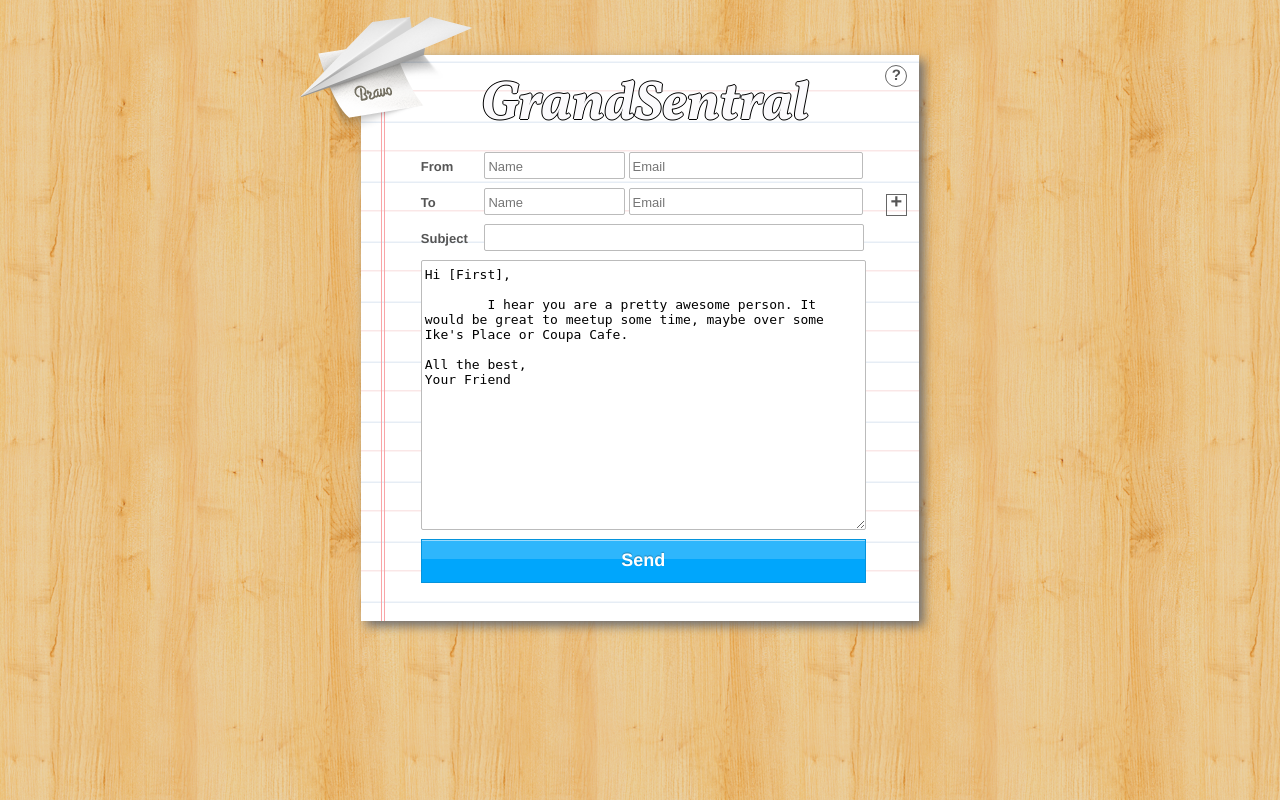
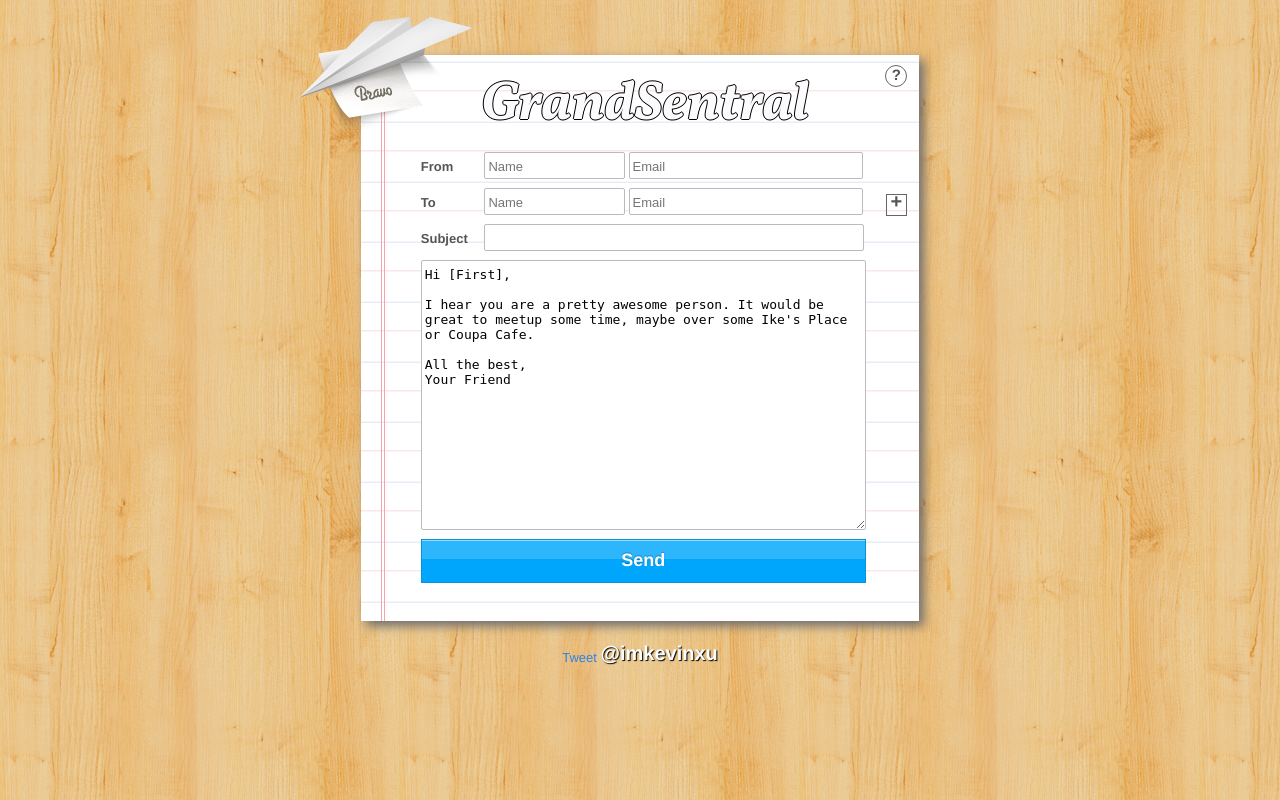
Before and after one commit to imkevinxu/grandsentral, a Django app: page / in a window 1280 px wide. Run offline with Django 3.2, Linux system fonts and the light colour scheme; parts of the project's set-up code (start-up, migrations or seed data) failed here and were passed over; some libraries are stand-ins or nearby versions.

Commit message:
added socialbox

```diff
--- a/notes/notes.txt
+++ b/notes/notes.txt
@@ -41,6 +41,7 @@ favicon
 responsive
 apple icon
 social icons (fb, twitter) on intro and success page
+ribbon for social icons
 made by...
 use mysql
 
@@ -56,6 +57,7 @@ Email Designkids, BASES, AKPsi
 ASSU Campaigns
 Email GDOCS - Mail Merge Interviews
 Email GDOCS - Survey People
+Greek - AKPsi, SYZ, KDPhi, Sigma Theta Psi (Bauer)
 
 USE CASES
 =========
@@ -65,3 +67,4 @@ Meetup Organizers
 	- All past attendees of eventbrite/meetup
 Event invitations
 Thank you letters
+Hallmark Industry
--- a/static/css/app.css
+++ b/static/css/app.css
@@ -3,7 +3,7 @@ body { background: url(/static/img/purty_wood.png); }
 .error { color: red; }
 .clearfix { clear: both; }
 
-#home {
+.container {
 	margin-top:55px;
 	margin-bottom:20px;
 }
@@ -184,6 +184,32 @@ h1#title span.focus { color: #CACACA; }
 }
 
 
+/*
+	Social Box
+
+*/
+
+#socialbox {
+	margin-top:25px;
+}
+
+.fb-like {
+	top:-2px;
+}
+
+a#imkevinxu {
+	color:white;
+	font-weight:bold;
+	font-size:20px;
+	top:-2px;
+	position:relative;
+	text-shadow: 1px 1px 1px #000;
+}
+
+a#imkevinxu:hover {
+	color:inherit;
+	text-shadow: none;
+}
 
 
 
@@ -208,3 +234,15 @@ h1#title span.focus { color: #CACACA; }
 	left: -80px;
   }
 }
+
+@-moz-keyframes fly {
+  0% {
+    top: -180px;
+    left: 200px;
+  }
+
+  100% {
+    top: -45px;
+	left: -80px;
+  }
+}
--- a/templates/base.html
+++ b/templates/base.html
@@ -43,7 +43,33 @@
 </head>
 <body>
 
-	{% block content%}{% endblock %}
+	<div id="fb-root"></div>
+	<script>(function(d, s, id) {
+	  var js, fjs = d.getElementsByTagName(s)[0];
+	  if (d.getElementById(id)) return;
+	  js = d.createElement(s); js.id = id;
+	  js.src = "//connect.facebook.net/en_US/all.js#xfbml=1&appId=150490615032311";
+	  fjs.parentNode.insertBefore(js, fjs);
+	}(document, 'script', 'facebook-jssdk'));</script>
+
+	<div class="container">
+
+		{% block content%}{% endblock %}
+
+
+   		<div class="row">
+    		<div class="six columns centered center" id="socialbox">
+
+				<div class="fb-like" data-href="http://grandsentral.com/" data-send="false" data-layout="button_count" data-width="50" data-show-faces="true"></div>
+
+				<a href="https://twitter.com/share" class="twitter-share-button" data-url="http://grandsentral.com/" data-text="Check out GrandSentral, the easiest way to send personalized emails" data-via="GrandSentral" data-related="GrandSentral">Tweet</a>
+<script>!function(d,s,id){var js,fjs=d.getElementsByTagName(s)[0];if(!d.getElementById(id)){js=d.createElement(s);js.id=id;js.src="//platform.twitter.com/widgets.js";fjs.parentNode.insertBefore(js,fjs);}}(document,"script","twitter-wjs");</script>
+
+				<a href="http://twitter.com/imkevinxu" target="_blank" id="imkevinxu">@imkevinxu</a>
+			</div>
+		</div>
+	</div>
+
 
     <!-- Included JS Files -->
 	<script src="//ajax.googleapis.com/ajax/libs/jquery/1.7.1/jquery.min.js"></script>
--- a/templates/holding.html
+++ b/templates/holding.html
@@ -2,7 +2,6 @@
 
 {% block content %}
 
-    <div class="container" id="home">
     <div class="row">
     	<div class="six columns centered" id="letterbox">
 
@@ -38,6 +37,5 @@
 
     	</div>
     </div>
-	</div>
 
 {% endblock %}
--- a/templates/index.html
+++ b/templates/index.html
@@ -2,7 +2,6 @@
 
 {% block content %}
 
-    <div class="container" id="home">
     <div class="row">
     	<div class="six columns centered" id="letterbox">
 
@@ -61,6 +60,5 @@ Your Friend</textarea>
 			</ul>
 		</div>
     </div>
-	</div>
 
 {% endblock %}
--- a/templates/success.html
+++ b/templates/success.html
@@ -2,7 +2,6 @@
 
 {% block content %}
 
-    <div class="container" id="home">
     <div class="row">
     	<div class="six columns centered" id="letterbox">
 
@@ -23,6 +22,5 @@
 
     	</div>
     </div>
-	</div>
 
 {% endblock %}
```
Lines whose indentation alone changed are shown as unchanged.
